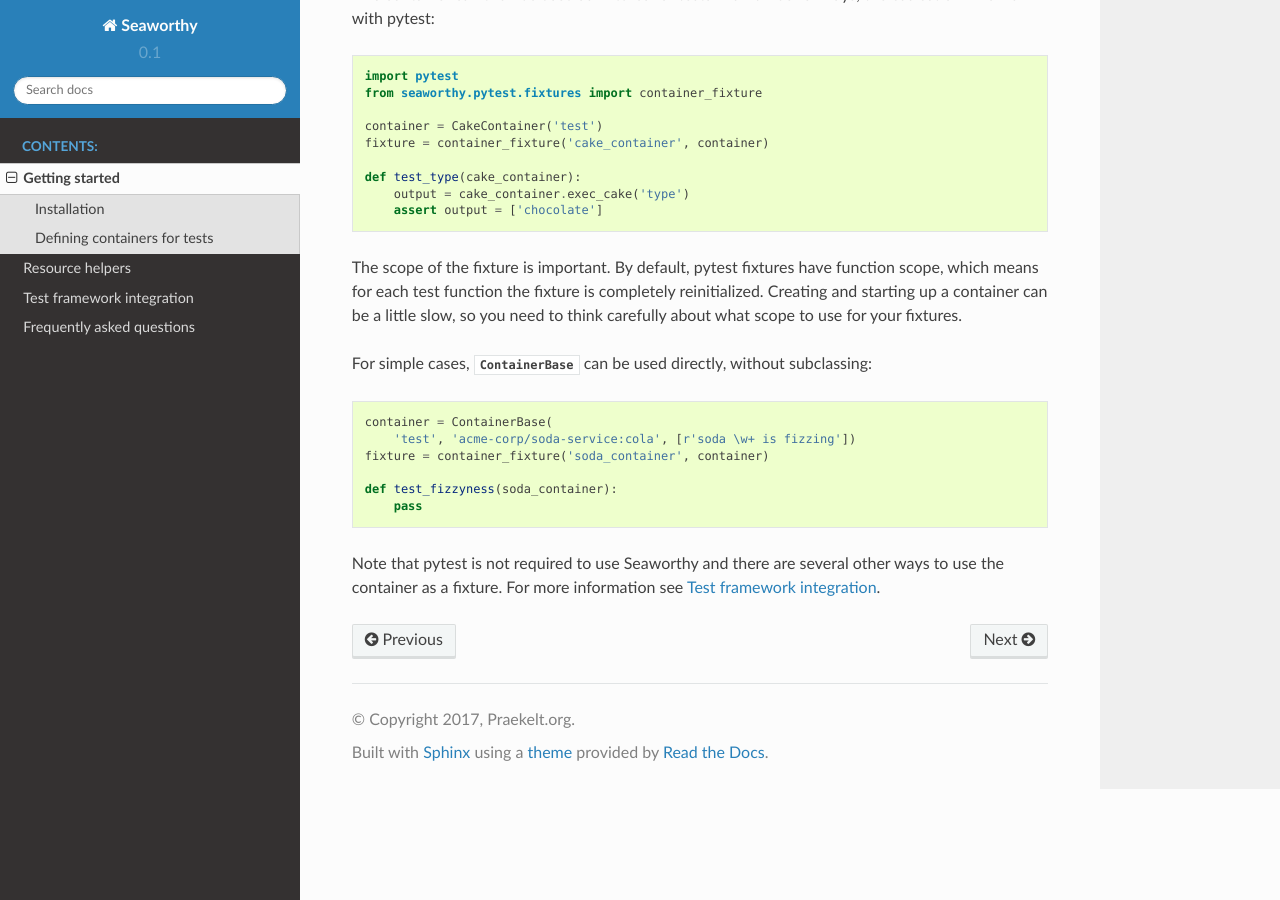
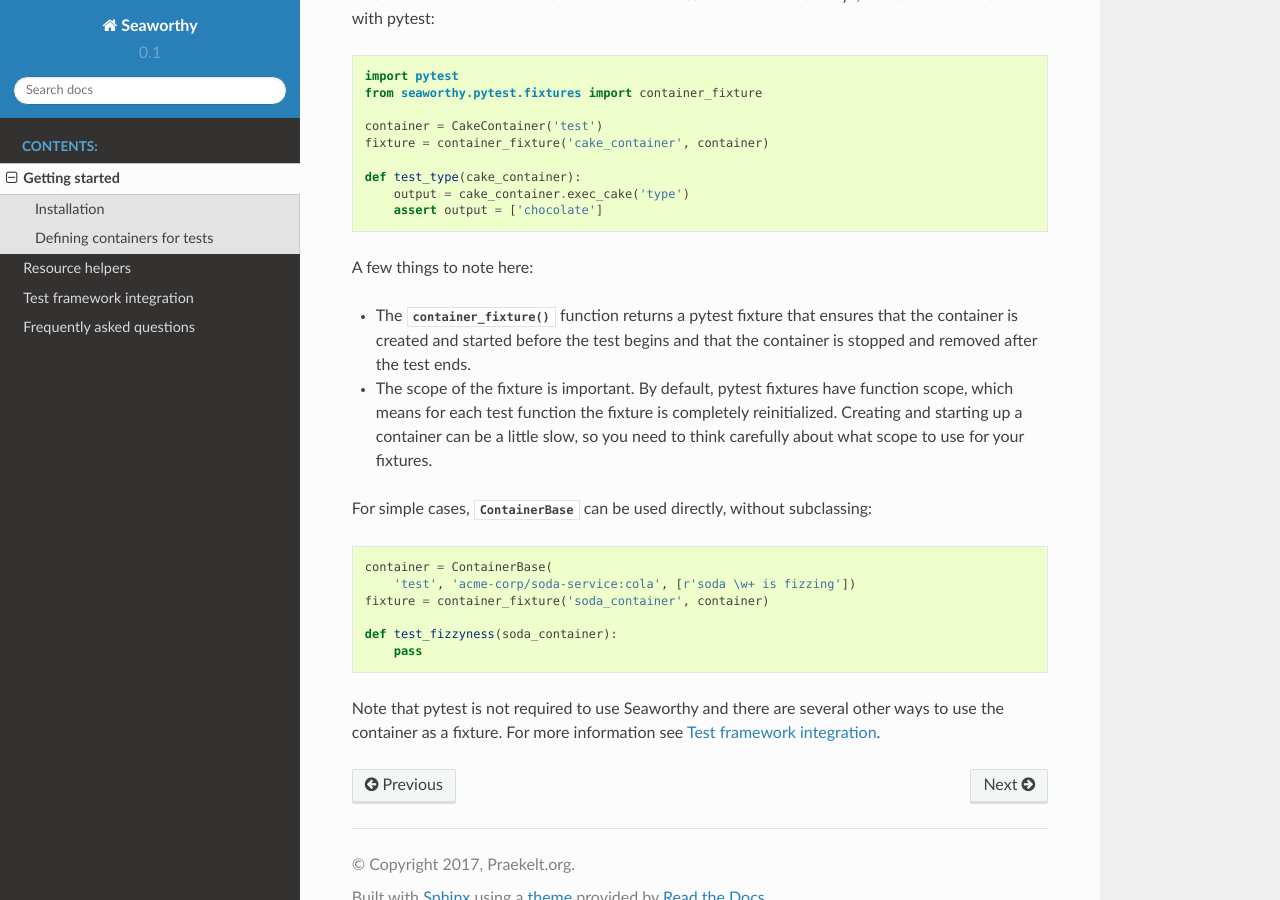
Before and after one commit to praekeltfoundation/seaworthy, a Sphinx documentation site: the page built from docs/getting-started.rst, in a window 1280 px wide and 900 px high, scrolled down 1025 px. Built offline with Sphinx 7.4.7 and the Read the Docs theme 2.0.0, drawn with Linux system fonts in a browser that asks for light colours; pages that are not in the unit, such as notebooks, are missing from menus.

Commit message:
getting-started: we do still have a few things to note

```diff
--- a/docs/getting-started.rst
+++ b/docs/getting-started.rst
@@ -55,10 +55,16 @@ easiest of which is with pytest::
         output = cake_container.exec_cake('type')
         assert output = ['chocolate']
 
-The scope of the fixture is important. By default, pytest fixtures have
-function scope, which means for each test function the fixture is completely
-reinitialized. Creating and starting up a container can be a little slow, so
-you need to think carefully about what scope to use for your fixtures.
+A few things to note here:
+
+- The :func:`~seaworthy.pytest.fixtures.container_fixture` function returns a
+  pytest fixture that ensures that the container is created and started before
+  the test begins and that the container is stopped and removed after the test
+  ends.
+- The scope of the fixture is important. By default, pytest fixtures have
+  function scope, which means for each test function the fixture is completely
+  reinitialized. Creating and starting up a container can be a little slow, so
+  you need to think carefully about what scope to use for your fixtures.
 
 For simple cases, :class:`~seaworthy.containers.base.ContainerBase` can be used
 directly, without subclassing::
```
